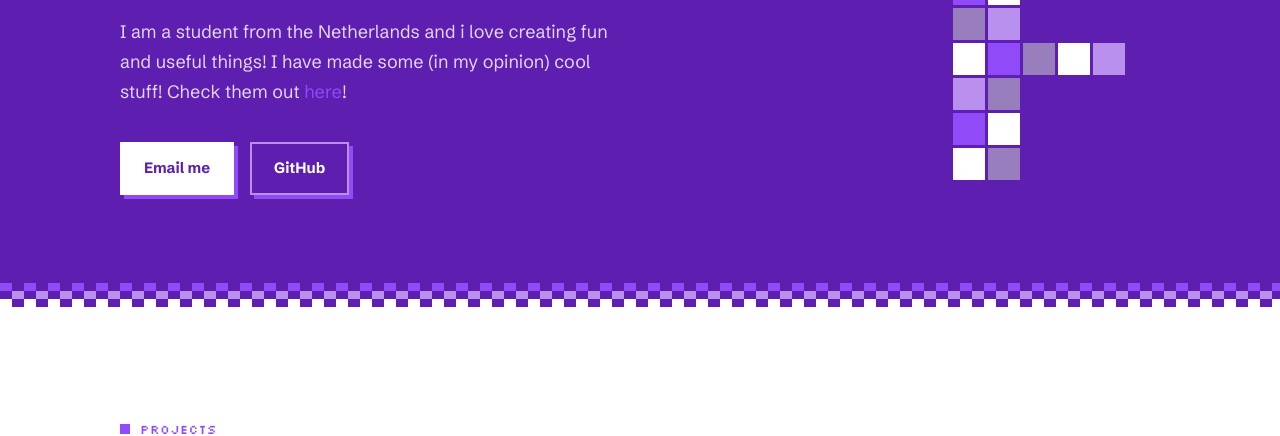
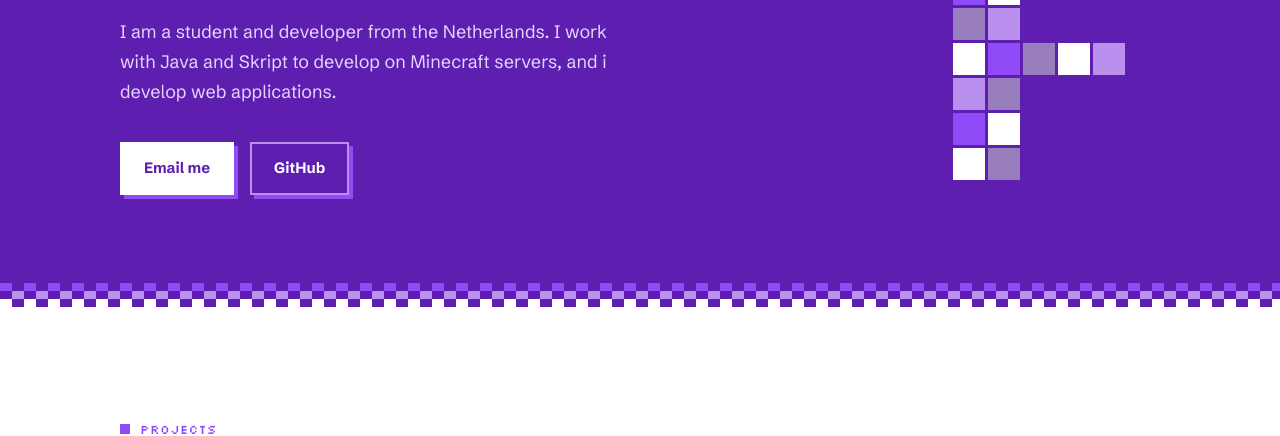
Before and after one commit to Findiepman/portfolio, a plain HTML site: page index.html in a window 1280 px wide. Shown: the part 238-674 px from the top of the page. Drawn offline with nearby package versions, Linux system fonts and the light colour scheme.

Commit message:
Rewrote the hero description

```diff
--- a/index.html
+++ b/index.html
@@ -66,9 +66,7 @@
         </h1>
 
         <p class="hero-sub fade-in" style="--delay:200ms">
-          I am a student from the Netherlands and i love
-          creating fun and useful things! I have made some (in my opinion)
-          cool stuff! Check them out <a href="#projects" class="accent">here</a>!
+          I am a student and developer from the Netherlands. I work with Java and Skript to develop on Minecraft servers, and i develop web applications.
         </p>
 
         <div class="hero-ctas fade-in" style="--delay:300ms">
```
